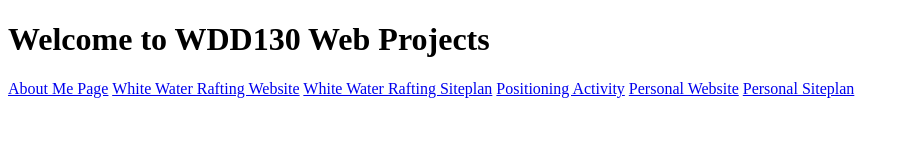
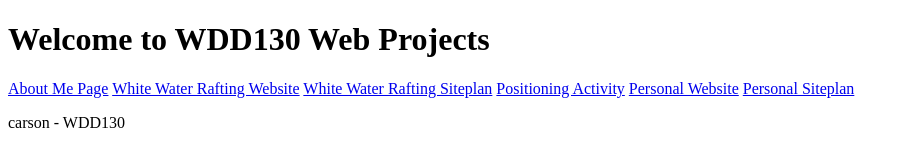
Before and after one commit to carsoncoombs/.vscode, a plain HTML site: page index.html in a window 1280 px wide. Shown: the whole page, without its empty margins (0-909 px from the left). Drawn offline with Linux system fonts and the light colour scheme.

Commit message:
added paragtapgh to home page

```diff
--- a/index.html
+++ b/index.html
@@ -15,5 +15,6 @@
       <a href="#">Personal Website</a>
       <a href="#">Personal Siteplan</a>
     </nav>
+    <p> carson - WDD130</p>
 </body>
 </html>
```
